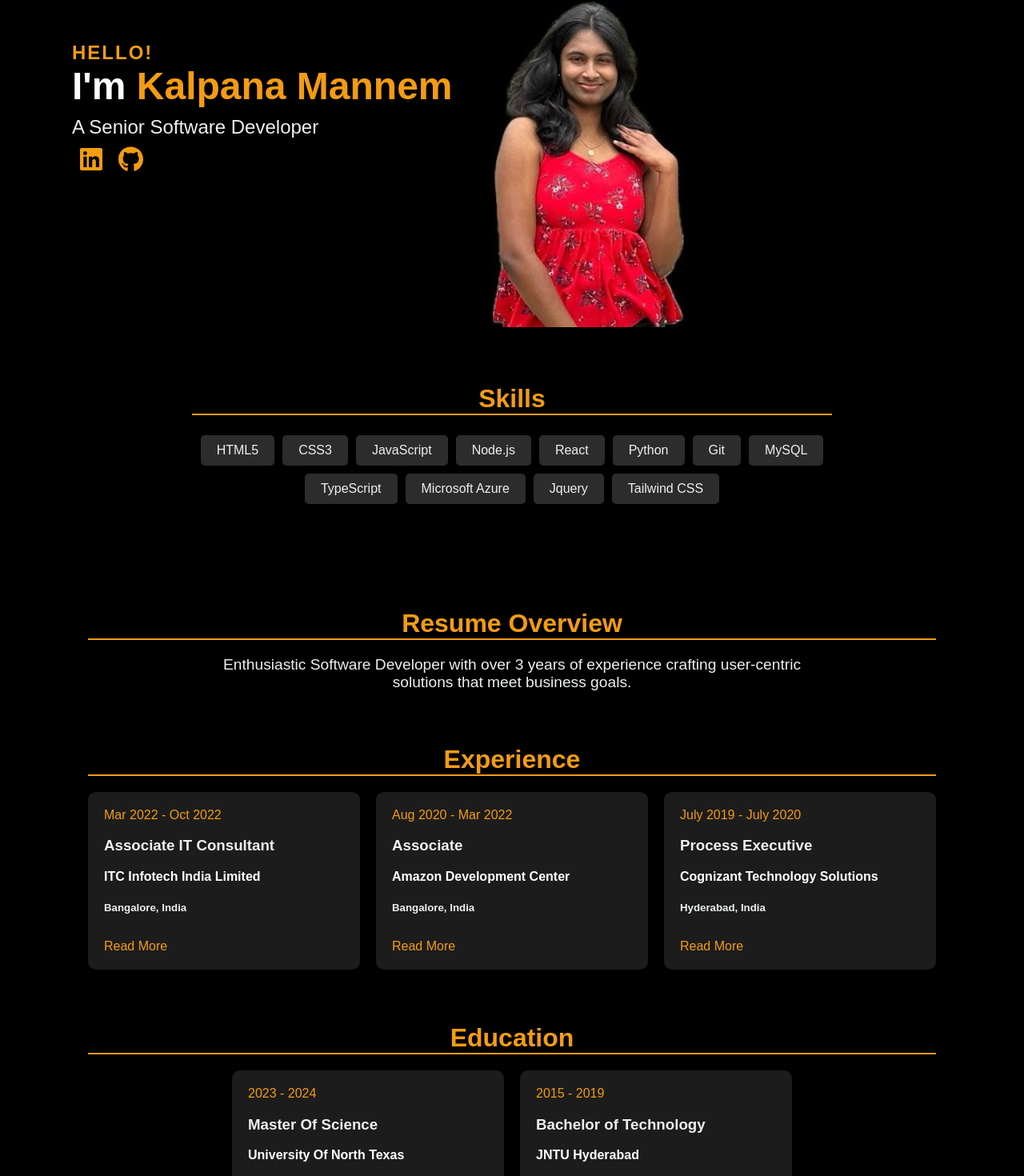
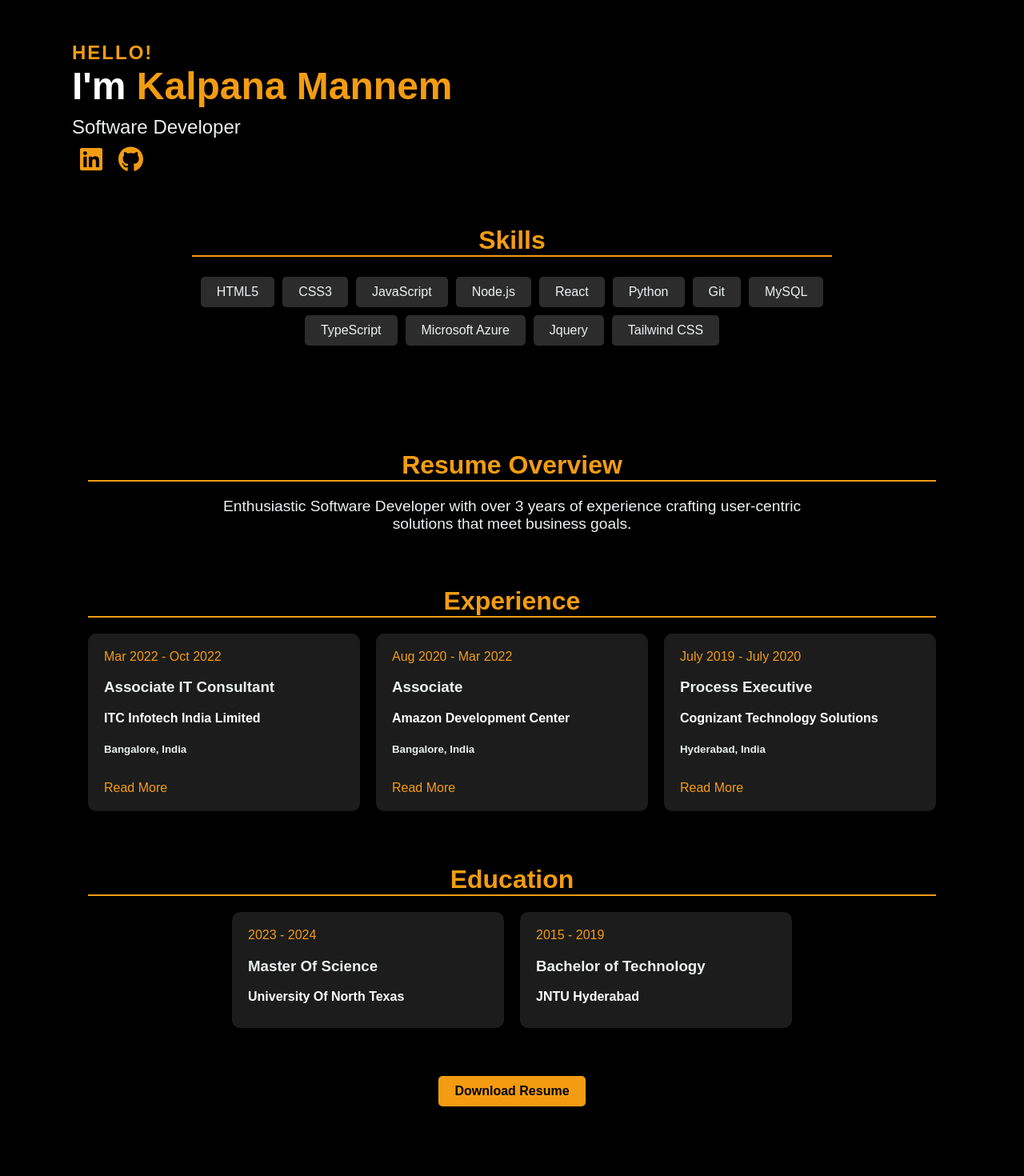
Before and after one commit to KalpanaMannem/Portfolio, a React (Create React App) app: page / in a window 1280 px wide. Shown: the part 98-1568 px from the top of the page at 80% size. Built offline with nearby package versions, Linux system fonts and the light colour scheme.

Commit message:
Updated education and profile photo

```diff
--- a/src/Components/Hero.js
+++ b/src/Components/Hero.js
@@ -1,7 +1,7 @@
 import React from "react";
 import { FontAwesomeIcon } from "@fortawesome/react-fontawesome";
 import { faLinkedin, faGithub } from "@fortawesome/free-brands-svg-icons";
-import profilepic from "./Profilepic.jpeg"
+// import profilepic from "./Profilepic.jpeg"
 const Hero = () => (
   <section className="hero" id="home">
     <div className="intro">
@@ -9,7 +9,7 @@ const Hero = () => (
       <h1>
         I'm <span>Kalpana Mannem</span>
       </h1>
-      <p>A Senior Software Developer</p>
+      <p>Software Developer</p>
       <div className="social-links">
         <a
           href="https://www.linkedin.com/in/kalpana-m-339938177/"
@@ -27,9 +27,9 @@ const Hero = () => (
         </a>
       </div>
     </div>
-    <div className="profile-pic">
+    {/* <div className="profile-pic">
       <img src={profilepic} alt="Kalpana M" />
-    </div>
+    </div> */}
   </section>
 );
 
--- a/src/Components/Resume.js
+++ b/src/Components/Resume.js
@@ -118,9 +118,9 @@ const Resume = () => {
               <div className="year">{education.year}</div>
               <h3>{education.title}</h3>
               <h4>{education.institution}</h4>
-              <button className="read-more" onClick={() => handleReadMore(index, "education")}>
+              {/* <button className="read-more" onClick={() => handleReadMore(index, "education")}>
                 {expandedCardEducation === index ? "Show Less" : "Read More"}
-              </button>
+              </button> */}
               {expandedCardEducation === index && (
                 <div className="description-overlay">
                   <div className="modal-content">
@@ -139,7 +139,7 @@ const Resume = () => {
         </div>
       </div>
 
-      <a href="path/to/cv.pdf" className="download-cv">Download CV</a>
+      <a href="path/to/cv.pdf" className="download-cv">Download Resume</a>
     </section>
   );
 };
```
